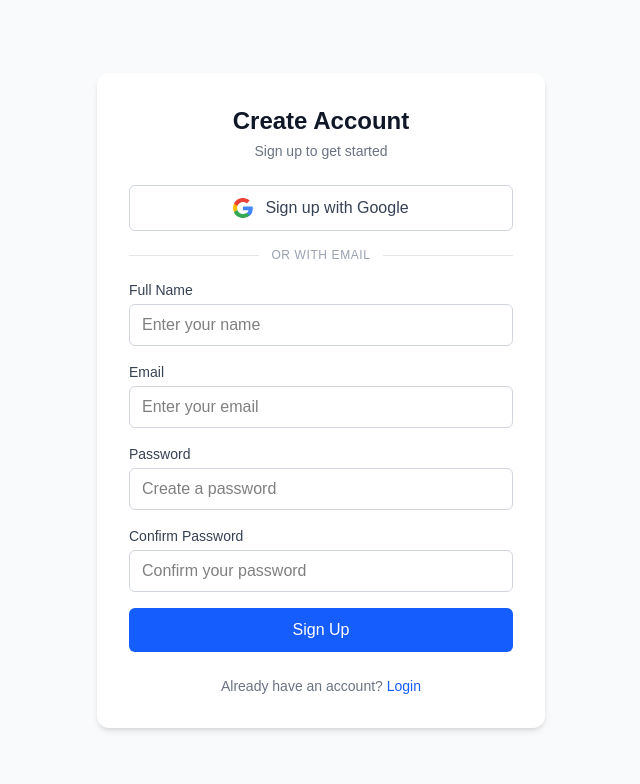
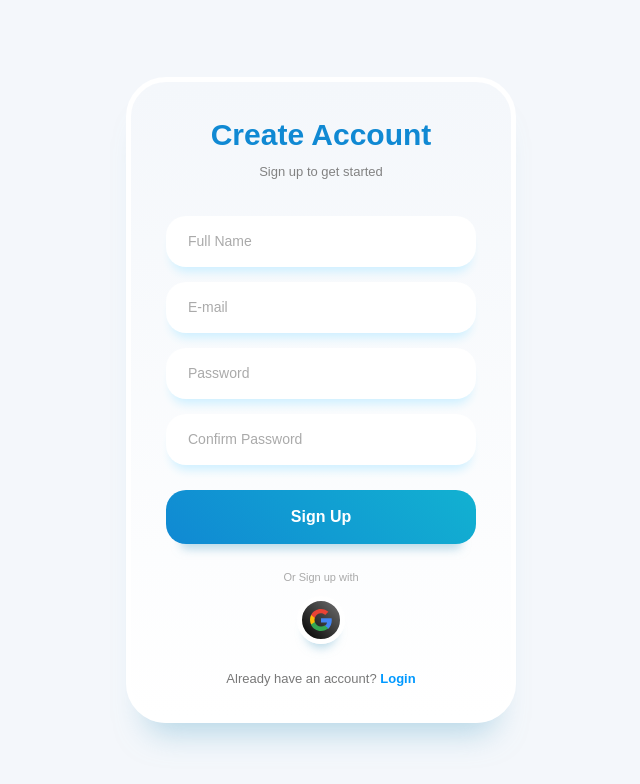
Before and after one commit to gargiyadav711/SmartRecruit, a React (Vite) app: page /candidate/SignUpPage in a window 1280 px wide. Shown: the top 784 px of the page, without its empty margins (319-959 px from the left). Built offline with nearby package versions, Linux system fonts and the light colour scheme.

Commit message:
signup integration

```diff
--- a/package.json
+++ b/package.json
@@ -10,6 +10,7 @@
     "preview": "vite preview"
   },
   "dependencies": {
+    "@react-oauth/google": "^0.13.5",
     "@tailwindcss/vite": "^4.3.3",
     "react": "^19.2.8",
     "react-dom": "^19.2.8",
--- a/src/pages/Candidate/CandidateLogin.jsx
+++ b/src/pages/Candidate/CandidateLogin.jsx
@@ -9,14 +9,81 @@ function CandidateLogin() {
   const [password, setPassword] = useState("");
   const [showPassword, setShowPassword] = useState(false);
 
-  function handleLogin(e) {
+  const [loading, setLoading] = useState(false);
+  const [message, setMessage] = useState("");
+
+  async function handleLogin(e) {
     e.preventDefault();
-    console.log("Candidate Email:", email);
-    navigate("/candidate/profile");
+
+    if (!email || !password) {
+      setMessage("Please enter your email and password.");
+      return;
+    }
+
+    setLoading(true);
+    setMessage("");
+
+    try {
+      // Send login request to Render backend
+      const response = await fetch(
+        `${import.meta.env.VITE_API_URL}/api/v1/auth/login`,
+        {
+          method: "POST",
+
+          headers: {
+            "Content-Type": "application/json",
+          },
+
+          body: JSON.stringify({
+            email: email,
+            password: password,
+          }),
+        }
+      );
+
+      const data = await response.json();
+
+      console.log("Login response:", data);
+
+      // Backend returned an error
+      if (!response.ok) {
+        throw new Error(data.message || "Invalid email or password.");
+      }
+
+      // Save JWT token if backend sends one
+      if (data.token) {
+        localStorage.setItem("token", data.token);
+      }
+
+      // Save user information if backend sends it
+      if (data.user) {
+        localStorage.setItem(
+          "user",
+          JSON.stringify(data.user)
+        );
+      }
+
+      setMessage("Login successful!");
+
+      // Navigate after successful login
+      setTimeout(() => {
+        navigate("/candidate/profile");
+      }, 1000);
+
+    } catch (error) {
+      console.error("Login error:", error);
+
+      setMessage(
+        error.message || "Unable to login. Please try again."
+      );
+    } finally {
+      setLoading(false);
+    }
   }
 
   return (
     <div className="min-h-screen flex w-full overflow-hidden bg-white">
+
       <div className="hidden md:block w-[58%] relative min-h-screen">
         <img
           src={loginImage}
@@ -26,6 +93,7 @@ function CandidateLogin() {
       </div>
 
       <div className="w-full md:w-[42%] min-h-screen flex items-center justify-center px-6 sm:px-12 py-12 overflow-y-auto">
+
         <div className="w-full max-w-md">
 
           <h1 className="text-3xl font-bold text-slate-900 tracking-tight">
@@ -35,8 +103,8 @@ function CandidateLogin() {
           <p className="mt-2 text-slate-500 text-sm">
             Login to continue to your candidate assessment portal.
           </p>
+          <div className="flex p-1 bg-slate-100 border border-slate-200 rounded-xl mt-6">
 
-          <div className="flex p-1 bg-slate-100 border border-slate-200 rounded-xl mt-6">
             <button
               type="button"
               className="w-1/2 py-2.5 bg-blue-600 text-white font-medium rounded-lg shadow-sm transition-all"
@@ -52,14 +120,19 @@ function CandidateLogin() {
             >
               I'm a Recruiter
             </button>
+
           </div>
 
-          <form onSubmit={handleLogin} className="mt-6 space-y-4">
+          <form
+            onSubmit={handleLogin}
+            className="mt-6 space-y-4"
+          >
 
             <div>
               <label className="block text-xs font-semibold uppercase tracking-wider text-slate-600 mb-1.5">
                 Email
               </label>
+
               <input
                 type="email"
                 placeholder="Enter your email"
@@ -74,7 +147,9 @@ function CandidateLogin() {
               <label className="block text-xs font-semibold uppercase tracking-wider text-slate-600 mb-1.5">
                 Password / Access Code
               </label>
+
               <div className="relative">
+
                 <input
                   type={showPassword ? "text" : "password"}
                   placeholder="Enter your password"
@@ -83,13 +158,17 @@ function CandidateLogin() {
                   className="w-full h-11 bg-slate-100 border border-slate-200 rounded-xl px-4 pr-12 text-slate-800 placeholder-slate-400 outline-none focus:bg-white focus:ring-2 focus:ring-blue-500/20 focus:border-blue-600 transition-all"
                   required
                 />
+
                 <button
                   type="button"
-                  onClick={() => setShowPassword(!showPassword)}
+                  onClick={() =>
+                    setShowPassword(!showPassword)
+                  }
                   className="absolute right-3.5 top-3 text-slate-400 hover:text-slate-600 text-sm"
                 >
                   {showPassword ? "🙈" : "👁"}
                 </button>
+
               </div>
             </div>
 
@@ -104,20 +183,42 @@ function CandidateLogin() {
 
             <button
               type="submit"
-              className="w-full h-11 bg-blue-600 hover:bg-blue-700 active:scale-[0.99] text-white rounded-xl font-medium shadow-md shadow-blue-500/20 transition-all cursor-pointer"
+              disabled={loading}
+              className="w-full h-11 bg-blue-600 hover:bg-blue-700 active:scale-[0.99] text-white rounded-xl font-medium shadow-md shadow-blue-500/20 transition-all cursor-pointer disabled:bg-blue-400 disabled:cursor-not-allowed"
             >
-              Login & Start Assessment →
+              {loading
+                ? "Logging in..."
+                : "Login & Start Assessment →"}
             </button>
 
           </form>
 
+          {/* BACKEND RESPONSE MESSAGE */}
+          {message && (
+            <div
+              className={`mt-4 text-center text-sm ${
+                message.toLowerCase().includes("successful")
+                  ? "text-green-600"
+                  : "text-red-600"
+              }`}
+            >
+              {message}
+            </div>
+          )}
+
           <div className="text-center mt-6 text-sm">
+
             <span className="text-slate-500">
               Need assistance with your assessment link?
             </span>
-            <button type="button" className="ml-1.5 text-blue-600 font-semibold hover:underline">
+
+            <button
+              type="button"
+              className="ml-1.5 text-blue-600 font-semibold hover:underline"
+            >
               Contact Support
             </button>
+
           </div>
 
           <p className="text-center text-[11px] text-slate-400 mt-12">
--- a/src/pages/Candidate/SignUpPage.jsx
+++ b/src/pages/Candidate/SignUpPage.jsx
@@ -1,5 +1,6 @@
 import { useState } from "react";
 import { useNavigate } from "react-router-dom";
+import styled from "styled-components";
 
 function SignUp() {
   const navigate = useNavigate();
@@ -12,138 +13,582 @@ function SignUp() {
   });
 
   const [message, setMessage] = useState("");
-  const handleSubmit = (e) => {
+  const [loading, setLoading] = useState(false);
+
+  // Handle normal signup
+  const handleSubmit = async (e) => {
     e.preventDefault();
-    if (!formData.name || !formData.email || !formData.password || !formData.confirmPassword) {
+
+    // Check empty fields
+    if (
+      !formData.name ||
+      !formData.email ||
+      !formData.password ||
+      !formData.confirmPassword
+    ) {
       setMessage("Please fill all the fields.");
       return;
     }
+
+    // Check password match
     if (formData.password !== formData.confirmPassword) {
       setMessage("Passwords do not match.");
       return;
     }
+
+    setLoading(true);
+    setMessage("");
+
+    try {
+      // Send data to backend
+      const response = await fetch(
+        `${import.meta.env.VITE_API_URL}/api/v1/auth/register`,
+        {
+          method: "POST",
+
+          headers: {
+            "Content-Type": "application/json",
+          },
+
+          body: JSON.stringify({
+            name: formData.name,
+            email: formData.email,
+            password: formData.password,
+          }),
+        }
+      );
+
+      const data = await response.json();
+
+      // Backend returned an error
+      if (!response.ok) {
+        throw new Error(
+          data.message || "Registration failed."
+        );
+      }
+
+      // Registration successful
       setMessage("Account created successfully!");
-    console.log(formData);
+
+      console.log("Backend response:", data);
+
+      // Navigate to login
+      setTimeout(() => {
+        navigate("/candidate/login");
+      }, 1500);
+
+    } catch (error) {
+      console.error("Signup error:", error);
+
+      setMessage(
+        error.message ||
+          "Something went wrong. Please try again."
+      );
+
+    } finally {
+      setLoading(false);
+    }
   };
 
+  // Google signup
   const handleGoogleSignUp = () => {
     console.log("Google sign up clicked");
+
+    // Google OAuth backend integration
+    // will be added here
   };
 
   return (
-    <div className="min-h-screen flex items-center justify-center bg-gray-50 px-4">
-      <div className="w-full max-w-md bg-white rounded-xl shadow-md p-8">
-        <div className="text-center mb-6">
-          <h1 className="text-2xl font-bold text-gray-900">Create Account</h1>
-          <p className="text-gray-500 text-sm mt-1">Sign up to get started</p>
+    <StyledWrapper>
+
+      <div className="container">
+
+        {/* Heading */}
+        <div className="heading">
+          Create Account
         </div>
+
+        <p className="subtitle">
+          Sign up to get started
+        </p>
+
+        {/* Signup Form */}
+        <form
+          className="form"
+          onSubmit={handleSubmit}
+        >
+
+          {/* Full Name */}
+          <input
+            required
+            className="input"
+            type="text"
+            name="name"
+            placeholder="Full Name"
+            value={formData.name}
+            onChange={(e) =>
+              setFormData({
+                ...formData,
+                name: e.target.value,
+              })
+            }
+          />
+
+          {/* Email */}
+          <input
+            required
+            className="input"
+            type="email"
+            name="email"
+            placeholder="E-mail"
+            value={formData.email}
+            onChange={(e) =>
+              setFormData({
+                ...formData,
+                email: e.target.value,
+              })
+            }
+          />
+
+          {/* Password */}
+          <input
+            required
+            className="input"
+            type="password"
+            name="password"
+            placeholder="Password"
+            value={formData.password}
+            onChange={(e) =>
+              setFormData({
+                ...formData,
+                password: e.target.value,
+              })
+            }
+          />
+
+          {/* Confirm Password */}
+          <input
+            required
+            className="input"
+            type="password"
+            name="confirmPassword"
+            placeholder="Confirm Password"
+            value={formData.confirmPassword}
+            onChange={(e) =>
+              setFormData({
+                ...formData,
+                confirmPassword: e.target.value,
+              })
+            }
+          />
+
+          {/* Signup Button */}
+          <button
+            className="signup-button"
+            type="submit"
+            disabled={loading}
+          >
+            {loading
+              ? "Creating Account..."
+              : "Sign Up"}
+          </button>
+
+        </form>
+
+        {/* Success / Error Message */}
+        {message && (
+          <p className="message">
+            {message}
+          </p>
+        )}
+
+        {/* Social Signup */}
+        <div className="social-account-container">
+
+          <span className="title">
+            Or Sign up with
+          </span>
+
+          <div className="social-accounts">
+
+            {/* Google */}
             <button
               type="button"
+              className="social-button google"
               onClick={handleGoogleSignUp}
-          className="w-full flex items-center justify-center gap-3 py-2.5 px-4 border border-gray-300 rounded-md font-medium text-gray-700 bg-white hover:bg-gray-50 transition mb-6"
             >
-          <svg className="w-5 h-5" viewBox="0 0 24 24">
+              <svg
+                className="svg"
+                viewBox="0 0 24 24"
+              >
                 <path
                   fill="#4285F4"
                   d="M23.745 12.27c0-.7-.06-1.4-.19-2.07H12v4.51h6.6c-.29 1.52-1.14 2.82-2.4 3.68v3.05h3.88c2.27-2.09 3.66-5.17 3.66-9.17z"
                 />
+
                 <path
                   fill="#34A853"
                   d="M12 24c3.24 0 5.95-1.08 7.93-2.91l-3.88-3.05c-1.08.72-2.45 1.16-4.05 1.16-3.12 0-5.77-2.1-6.72-4.93H1.19v3.15C3.17 21.36 7.22 24 12 24z"
                 />
+
                 <path
                   fill="#FBBC05"
                   d="M5.28 14.27c-.25-.72-.38-1.49-.38-2.27s.13-1.55.38-2.27V6.58H1.19C.43 8.12 0 9.87 0 11.7s.43 3.58 1.19 5.12l4.09-2.55z"
                 />
+
                 <path
                   fill="#EA4335"
                   d="M12 4.75c1.77 0 3.35.61 4.6 1.8l3.42-3.42C17.95 1.19 15.24 0 12 0 7.22 0 3.17 2.64 1.19 6.58l4.09 3.15c.95-2.83 3.6-4.98 6.72-4.98z"
                 />
               </svg>
-          Sign up with Google
             </button>
 
-        <div className="relative flex items-center justify-center mb-6">
-          <div className="border-t border-gray-200 w-full"></div>
-          <span className="absolute bg-white px-3 text-xs uppercase tracking-wider text-gray-400 font-medium">
-            Or with email
-          </span>
+          </div>
         </div>
 
-        <form onSubmit={handleSubmit} className="space-y-4">
-          <div>
-            <label className="block text-sm font-medium text-gray-700 mb-1">Full Name</label>
-            <input
-              type="text"
-              name="name"
-              placeholder="Enter your name"
-              value={formData.name}
-              onChange={(e) => setFormData({ ...formData, name: e.target.value })}
-              className="w-full px-3 py-2 border border-gray-300 rounded-md focus:outline-none focus:ring-2 focus:ring-blue-500"
-            />
-          </div>
+        {/* Login */}
+        <p className="login-text">
+          Already have an account?{" "}
 
-          <div>
-            <label className="block text-sm font-medium text-gray-700 mb-1">Email</label>
-            <input
-              type="email"
-              name="email"
-              placeholder="Enter your email"
-              value={formData.email}
-              onChange={(e) => setFormData({ ...formData, email: e.target.value })}
-              className="w-full px-3 py-2 border border-gray-300 rounded-md focus:outline-none focus:ring-2 focus:ring-blue-500"
-            />
-          </div>
-
-          <div>
-            <label className="block text-sm font-medium text-gray-700 mb-1">Password</label>
-            <input
-              type="password"
-              name="password"
-              placeholder="Create a password"
-              value={formData.password}
-              onChange={(e) => setFormData({ ...formData, password: e.target.value })}
-              className="w-full px-3 py-2 border border-gray-300 rounded-md focus:outline-none focus:ring-2 focus:ring-blue-500"
-            />
-          </div>
-
-          <div>
-            <label className="block text-sm font-medium text-gray-700 mb-1">Confirm Password</label>
-            <input
-              type="password"
-              name="confirmPassword"
-              placeholder="Confirm your password"
-              value={formData.confirmPassword}
-              onChange={(e) => setFormData({ ...formData, confirmPassword: e.target.value })}
-              className="w-full px-3 py-2 border border-gray-300 rounded-md focus:outline-none focus:ring-2 focus:ring-blue-500"
-            />
-          </div>
-
-          <button
-            type="submit"
-            className="w-full bg-blue-600 text-white py-2.5 rounded-md font-medium hover:bg-blue-700 transition"
-          >
-            Sign Up
-          </button>
-        </form>
-
-        {message && (
-          <p className="text-center mt-4 text-sm text-gray-600">{message}</p>
-        )}
-
-        <p className="text-center text-sm text-gray-500 mt-6">
-          Already have an account?{" "}
           <span
-            onClick={() => navigate("/candidate/login")}
-            className="text-blue-600 font-medium cursor-pointer hover:underline"
+            onClick={() =>
+              navigate("/candidate/login")
+            }
           >
             Login
           </span>
         </p>
 
       </div>
-    </div>
+
+    </StyledWrapper>
   );
 }
 
+
+// ===============================
+// STYLED COMPONENT
+// ===============================
+
+const StyledWrapper = styled.div`
+
+  min-height: 100vh;
+
+  display: flex;
+
+  align-items: center;
+
+  justify-content: center;
+
+  padding: 20px;
+
+  background: #f4f7fb;
+
+
+  .container {
+
+    width: 100%;
+
+    max-width: 390px;
+
+    background:
+      linear-gradient(
+        0deg,
+        rgb(255, 255, 255) 0%,
+        rgb(244, 247, 251) 100%
+      );
+
+    border-radius: 40px;
+
+    padding: 30px 35px;
+
+    border: 5px solid white;
+
+    box-shadow:
+      rgba(133, 189, 215, 0.55)
+      0px 30px 30px -20px;
+
+  }
+
+
+  .heading {
+
+    text-align: center;
+
+    font-weight: 900;
+
+    font-size: 30px;
+
+    color: rgb(16, 137, 211);
+
+  }
+
+
+  .subtitle {
+
+    text-align: center;
+
+    font-size: 13px;
+
+    color: rgb(130, 130, 130);
+
+    margin-top: 5px;
+
+  }
+
+
+  .form {
+
+    margin-top: 20px;
+
+  }
+
+
+  .form .input {
+
+    width: 100%;
+
+    box-sizing: border-box;
+
+    background: white;
+
+    border: none;
+
+    padding: 15px 20px;
+
+    border-radius: 20px;
+
+    margin-top: 15px;
+
+    box-shadow:
+      #cff0ff
+      0px 10px 10px -5px;
+
+    border-inline:
+      2px solid transparent;
+
+    font-size: 14px;
+
+  }
+
+
+  .form .input::placeholder {
+
+    color: rgb(170, 170, 170);
+
+  }
+
+
+  .form .input:focus {
+
+    outline: none;
+
+    border-inline:
+      2px solid #12B1D1;
+
+  }
+
+
+  .signup-button {
+
+    display: block;
+
+    width: 100%;
+
+    font-weight: bold;
+
+    background:
+      linear-gradient(
+        45deg,
+        rgb(16, 137, 211) 0%,
+        rgb(18, 177, 209) 100%
+      );
+
+    color: white;
+
+    padding: 15px;
+
+    margin: 25px auto 20px;
+
+    border-radius: 20px;
+
+    box-shadow:
+      rgba(133, 189, 215, 0.55)
+      0px 20px 10px -15px;
+
+    border: none;
+
+    transition: all 0.2s ease-in-out;
+
+    cursor: pointer;
+
+  }
+
+
+  .signup-button:hover {
+
+    transform: scale(1.03);
+
+    box-shadow:
+      rgba(133, 189, 215, 0.55)
+      0px 23px 10px -20px;
+
+  }
+
+
+  .signup-button:active {
+
+    transform: scale(0.95);
+
+  }
+
+
+  .signup-button:disabled {
+
+    opacity: 0.7;
+
+    cursor: not-allowed;
+
+    transform: none;
+
+  }
+
+
+  .message {
+
+    text-align: center;
+
+    font-size: 13px;
+
+    margin-top: 10px;
+
+    color: #555;
+
+  }
+
+
+  .social-account-container {
+
+    margin-top: 25px;
+
+  }
+
+
+  .social-account-container .title {
+
+    display: block;
+
+    text-align: center;
+
+    font-size: 11px;
+
+    color: rgb(170, 170, 170);
+
+  }
+
+
+  .social-accounts {
+
+    width: 100%;
+
+    display: flex;
+
+    justify-content: center;
+
+    gap: 15px;
+
+    margin-top: 10px;
+
+  }
+
+
+  .social-button {
+
+    background:
+      linear-gradient(
+        45deg,
+        rgb(0, 0, 0) 0%,
+        rgb(112, 112, 112) 100%
+      );
+
+    border: 5px solid white;
+
+    padding: 7px;
+
+    border-radius: 50%;
+
+    width: 48px;
+
+    height: 48px;
+
+    display: grid;
+
+    place-content: center;
+
+    box-shadow:
+      rgba(133, 189, 215, 0.55)
+      0px 12px 10px -8px;
+
+    transition: all 0.2s ease-in-out;
+
+    cursor: pointer;
+
+  }
+
+
+  .social-button:hover {
+
+    transform: scale(1.2);
+
+  }
+
+
+  .social-button:active {
+
+    transform: scale(0.9);
+
+  }
+
+
+  .social-button .svg {
+
+    width: 22px;
+
+    height: 22px;
+
+  }
+
+
+  .login-text {
+
+    text-align: center;
+
+    font-size: 13px;
+
+    color: rgb(120, 120, 120);
+
+    margin-top: 25px;
+
+  }
+
+
+  .login-text span {
+
+    color: #0099ff;
+
+    font-weight: 600;
+
+    cursor: pointer;
+
+  }
+
+
+  .login-text span:hover {
+
+    text-decoration: underline;
+
+  }
+
+`;
+
 export default SignUp;
```
Also changed, not shown: src/services/api.js (added, +19 -0 lines), 2 other files (tests, documents, lock files or other folders). Lines whose indentation alone changed are shown as unchanged.
